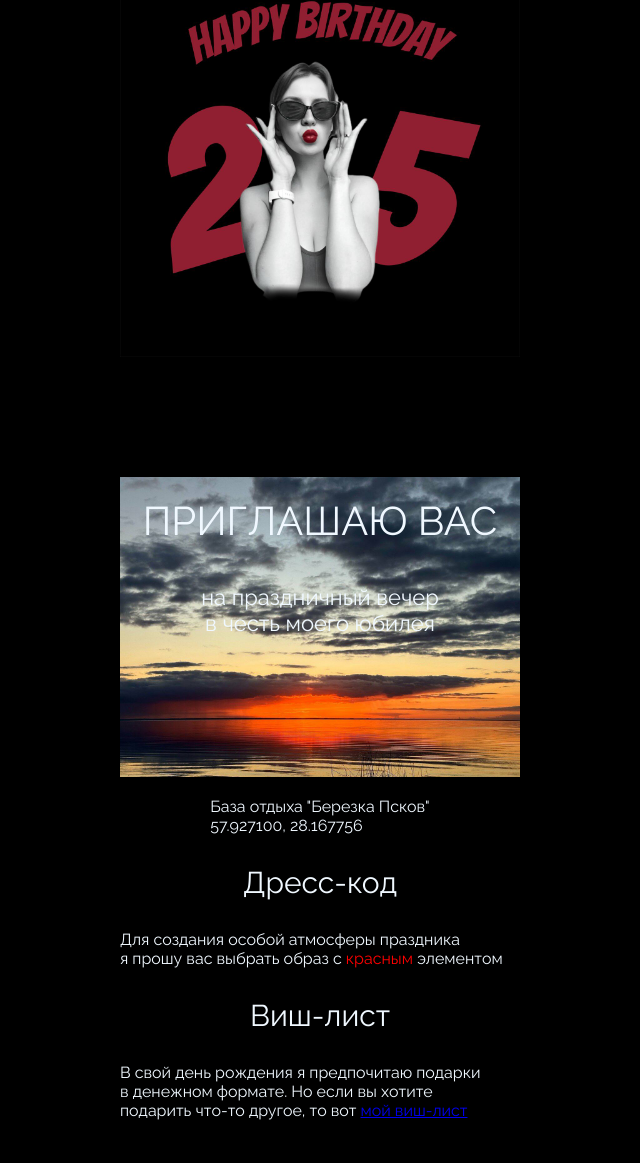
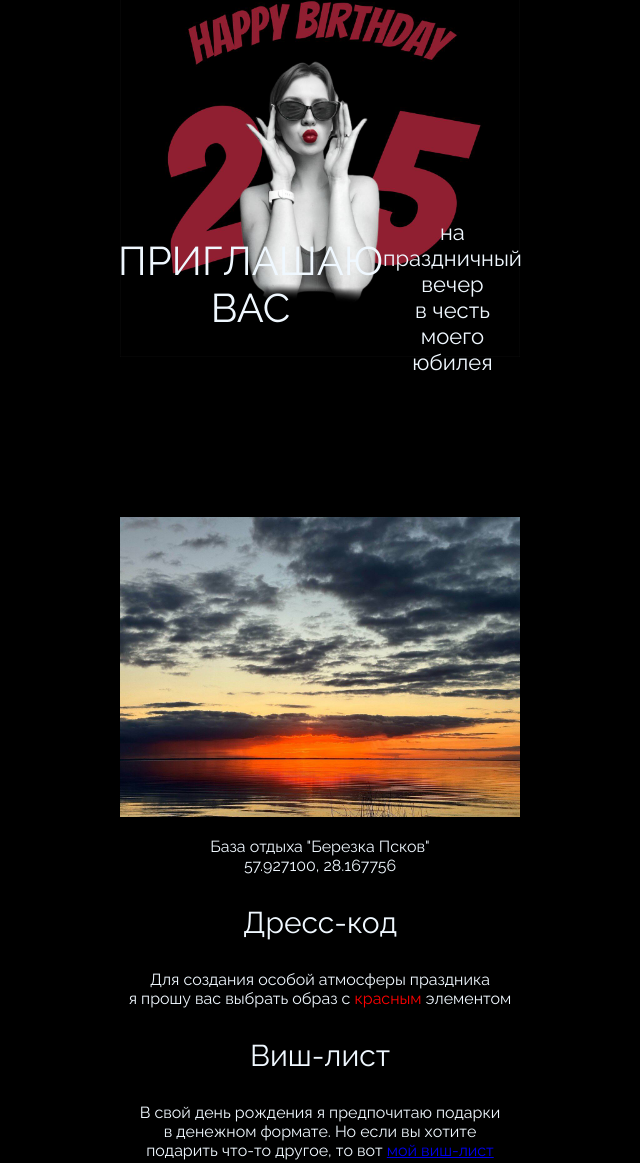
Before and after one commit to MariaDerre/mbd, a website: page index.html in a window 1280 px wide. Shown: the part 43-1206 px from the top of the page, without its empty margins (320-960 px from the left). Drawn offline with nearby package versions, Linux system fonts and the light colour scheme.

Commit message:
Update style.css

```diff
--- a/style.css
+++ b/style.css
@@ -8,6 +8,9 @@ body {
 .center {
   padding-left: calc(50% - 200px);
   padding-right: calc(50% - 200px);
+}
+.header{
+  height: 240px;
 }
 .header-container {
   position: relative;
@@ -21,10 +24,8 @@ body {
 }
 
 .overlay-text {
-  position: absolute;
-  top: 75%; /* по вертикали по центру */
-  left: 50%; /* по горизонтали по центру */
-  transform: translate(-50%, -50%); /* смещение для центрирования */
+  display: flex;
+  justify-content: center;
   text-align: center; /* выравнивание текста по центру */
 }
 
@@ -43,11 +44,15 @@ body {
 .area_text {
   display: flex;
   justify-content: center;
+  text-align: center;
 }
 .dresscode_header {
   font-size: 30px;
   display: flex;
   justify-content: center;
+}
+.dresscode_text{
+  text-align: center;
 }
 .form_text {
   font-size: 30px;
```
